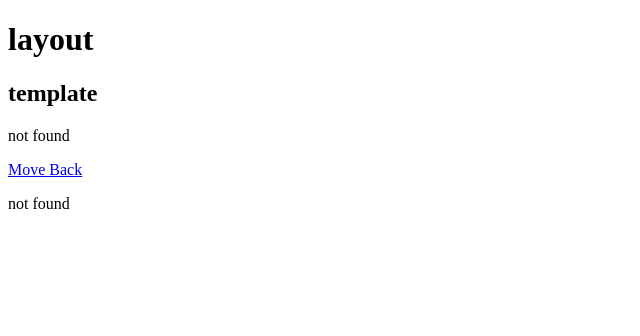
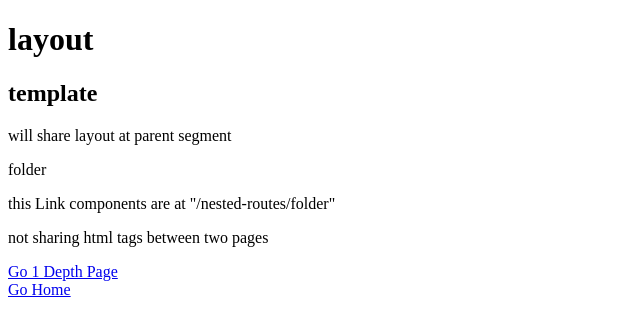
Before and after one commit to kordobby/next.js_v13_template, a Next.js app: page /nested-routes/folder in a window 1280 px wide. Before the commit this address had no page. Shown: the top 336 px of the page, without its empty margins (0-640 px from the left). Built offline with nearby package versions, Linux system fonts and the light colour scheme.

Commit message:
add. nested routes case"

```diff
--- /dev/null
+++ b/src/app/nested-routes/folder/page.tsx
@@ -0,0 +1,19 @@
+import Link from "next/link";
+
+const Page = () => {
+  return (
+    <>
+      <p>folder</p>
+      <div>
+        <p>this Link components are at "/nested-routes/folder"</p>
+        <p>not sharing html tags between two pages</p>
+        <Link href="/nested-routes">Go 1 Depth Page</Link>
+      </div>
+      <div>
+        <Link href="/">Go Home</Link>
+      </div>
+    </>
+  );
+};
+
+export default Page;
--- /dev/null
+++ b/src/app/nested-routes/layout.tsx
@@ -0,0 +1,12 @@
+import React from "react";
+
+const Layout = ({ children }: { children: React.ReactNode }) => {
+  return (
+    <>
+      <p>will share layout at parent segment</p>
+      {children}
+    </>
+  );
+};
+
+export default Layout;
```
Also changed, not shown: src/app/nested-routes/page.tsx (added, +18 -0 lines), src/app/page.tsx (+7 -0 lines).
